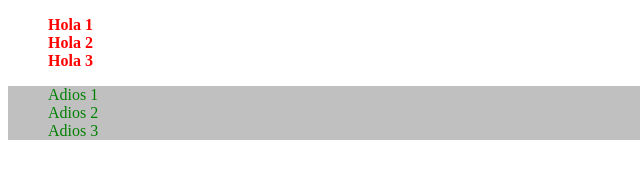
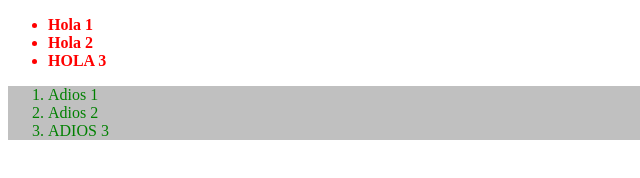
Before and after one commit to schtiell/jQueryCurso21, a plain HTML site: page Leccion-01/index.html in a window 1280 px wide. Shown: the full height of the page, 0-640 px from the left. Drawn offline with Linux system fonts and the light colour scheme.

Commit message:
Probando el uso de pseudoclases de css first-child y last-child con jQuery

```diff
--- a/Leccion-01/index.html
+++ b/Leccion-01/index.html
@@ -16,6 +16,14 @@
         .colorDeFondo{
             background: silver;
         }
+
+        .primerHijo{
+            border: 1px solid black;
+        }
+
+        .ultimoHijo{
+            text-transform: uppercase;
+        }
     </style>
 
     <script>
@@ -33,13 +41,14 @@
         $(document).ready(function(){
             $('ul').css("color","red");
             $('ul').css("font-weight", "bolder");
-            $('li').css("list-style","none");
+            $('li:first-child').addClass(".primerHijo");
         });
 
         //La version reducida de la funcion anterior es:
         $(function(){
             $('ol').addClass("textoVerde");
             $('ol').addClass("colorDeFondo");
+            $('li:last-child').addClass("ultimoHijo");
         });
 
         //La version anterior será la utilizada en el resto del curso
```
